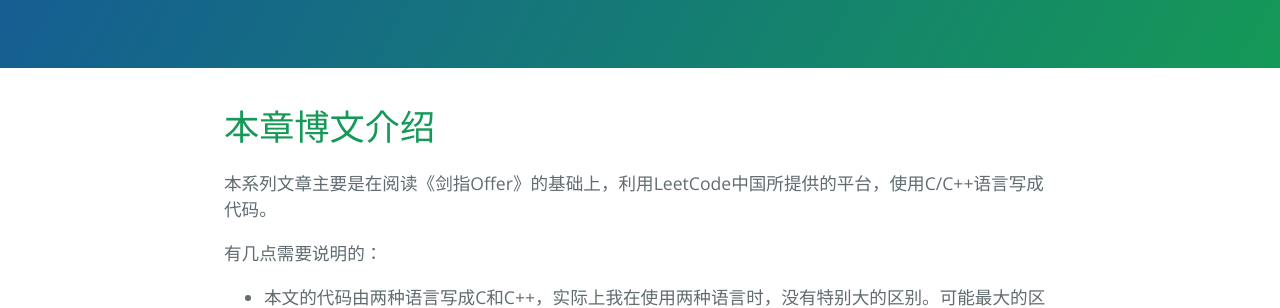
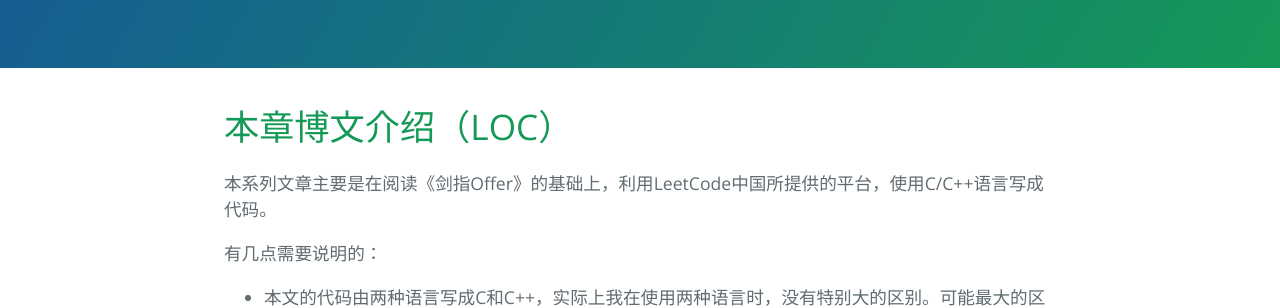
Before and after one commit to napoleonhoo/napoleonhoo.github.io, a Jekyll site: the page built from CodeInterview_LeetCode/Introduction.md, in a window 1280 px wide. Shown: the part 249-557 px from the top of the page. Built offline with Jekyll 4.4.1, drawn with Linux system fonts in a browser that asks for light colours.

Commit message:
Update Introduction.md

```diff
--- a/CodeInterview_LeetCode/Introduction.md
+++ b/CodeInterview_LeetCode/Introduction.md
@@ -1,9 +1,9 @@
 ---
 layout: default
-Title: Napoleon Hoo's LeetCode + 《剑指Offer》
+Title: Napoleon Hoo's LeetCode + 《剑指Offer》 + C (LOC)
 ---
 
-# 本章博文介绍
+# 本章博文介绍（LOC）
 
 本系列文章主要是在阅读《剑指Offer》的基础上，利用LeetCode中国所提供的平台，使用C/C\+\+语言写成代码。
 
```
